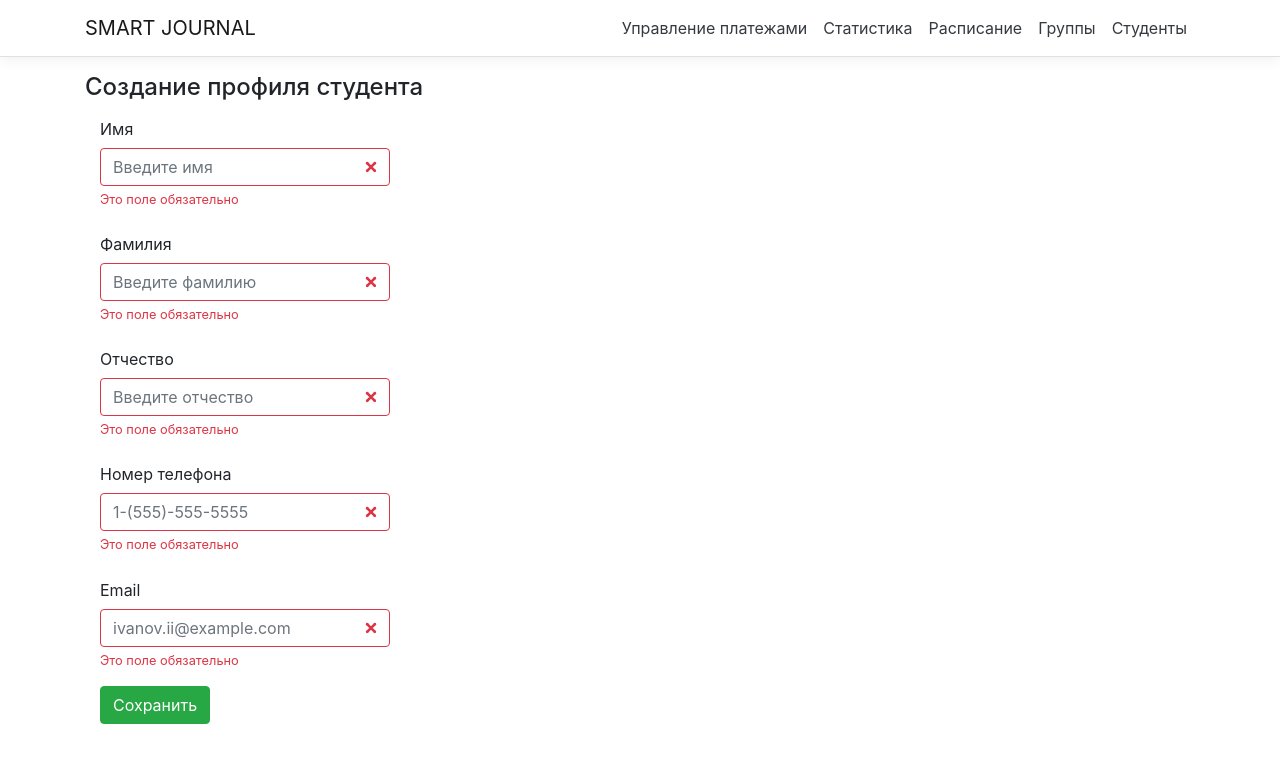
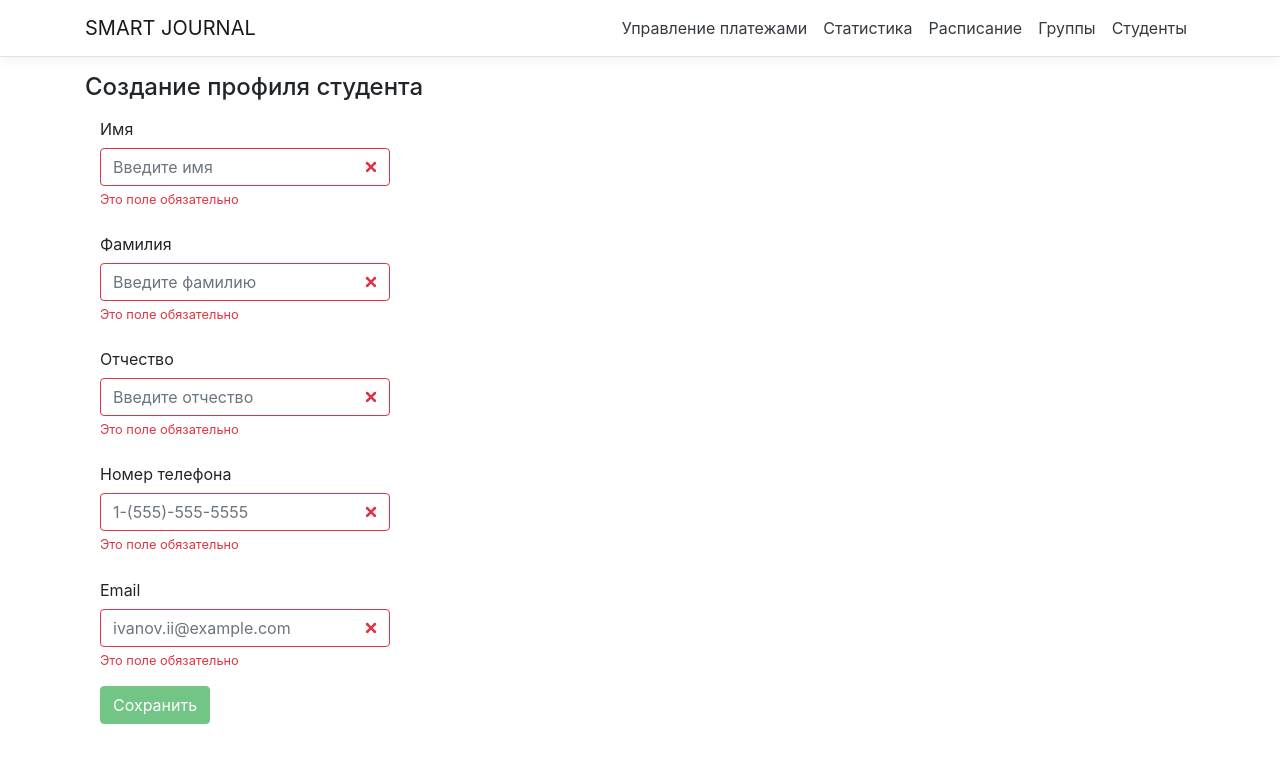
Before and after one commit to Fedozzzzz/Smart-journal, a React (Create React App) app: page /users/creating_user in a window 1280 px wide. Shown: the top 762 px of the page. Built offline with nearby package versions, Linux system fonts and the light colour scheme.

Commit message:
fixed basic form validation while creating user.

```diff
--- a/src/components and containres/containers/users/UserCreating.js
+++ b/src/components and containres/containers/users/UserCreating.js
@@ -116,7 +116,13 @@ class UserCreating extends Component {
                     <div className="form-group row col-8">
                         <button
                             className='btn btn-success'
-                            onClick={this.onSaveUser}>Сохранить
+                            onClick={this.onSaveUser}
+                            disabled={this.state.nameError
+                                || this.state.surnameError
+                                || this.state.patronymicError
+                                || this.state.phoneNumberError
+                                || this.state.emailError}
+                        >Сохранить
                         </button>
                     </div>
                 </div>
```
